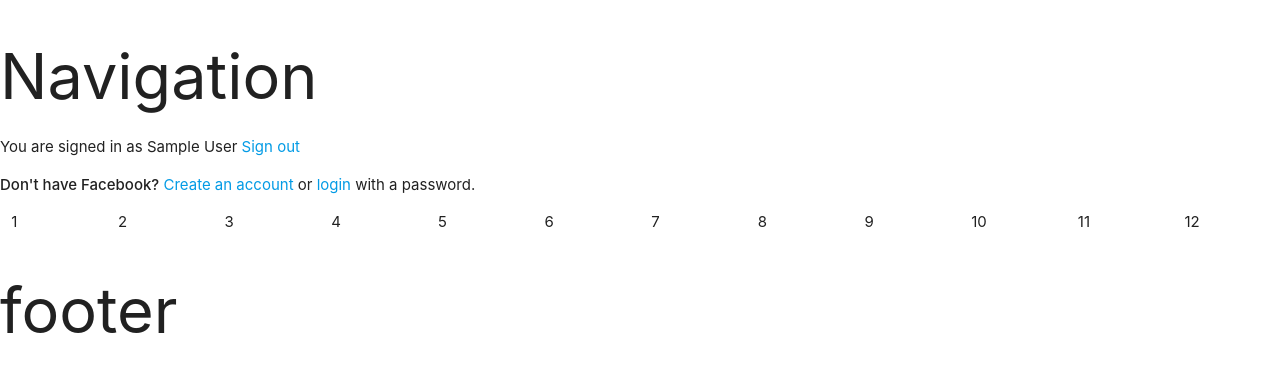
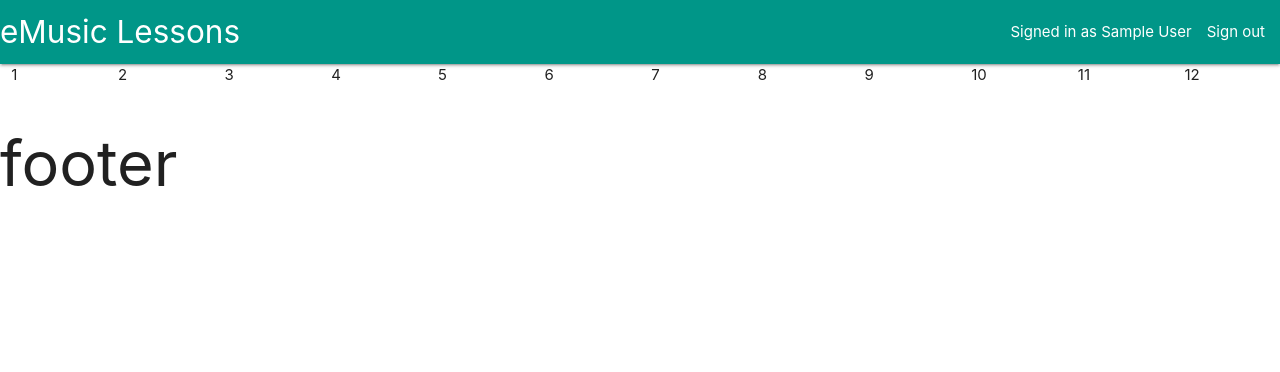
Before and after one commit to lawrencetran1/electronic_music_lessons, a Rails app: page / in a window 1280 px wide. Shown: the top 372 px of the page. Run offline with Rails 7, Linux system fonts and the light colour scheme; the visitor is signed in with stand-in values (Sample User, id 1); style sheets or scripts are compiled from the project's sources; some libraries are stand-ins or nearby versions.

Commit message:
Adds nav bar

```diff
--- a/app/views/layouts/_navigation.html.erb
+++ b/app/views/layouts/_navigation.html.erb
@@ -1,17 +1,14 @@
 <!-- Navigation bar partial -->
-<h1>Navigation</h1>
-<div>
-  <% if current_user %>
-    <span>You are signed in as </span>
-    <span><%= current_user.name %></span>
-    <%= link_to "Sign out", signout_path %>
-  <% else %>
-    <%= link_to "Sign in with Facebook", '/auth/facebook' %>
-  <% end %>
-</div>
-
-<p>
-  <strong>Don't have Facebook?</strong>
-  <%= link_to "Create an account", "/auth/identity/register" %> or
-  <%= link_to "login", "/auth/identity" %> with a password.
-</p>
+<nav>
+    <div class="nav-wrapper teal">
+      <a href="#" class="brand-logo">eMusic Lessons</a>
+      <ul id="nav-mobile" class="right hide-on-med-and-down">
+        <% if current_user %>
+        <li><span>Signed in as </span><span><%= current_user.name %></span></li>
+        <li><%= link_to "Sign out", signout_path %></li>
+        <% else %>
+        <%= link_to "Sign in with Facebook", "/auth/facebook" %>
+        <% end %>
+      </ul>
+    </div>
+  </nav>
```
